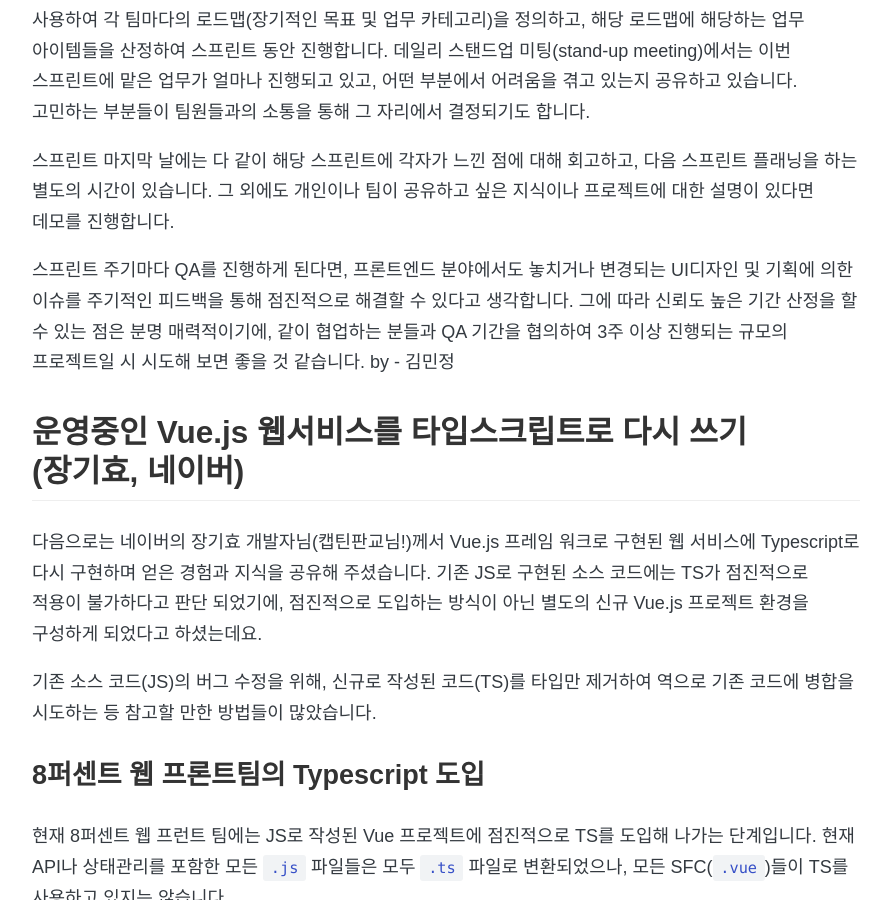
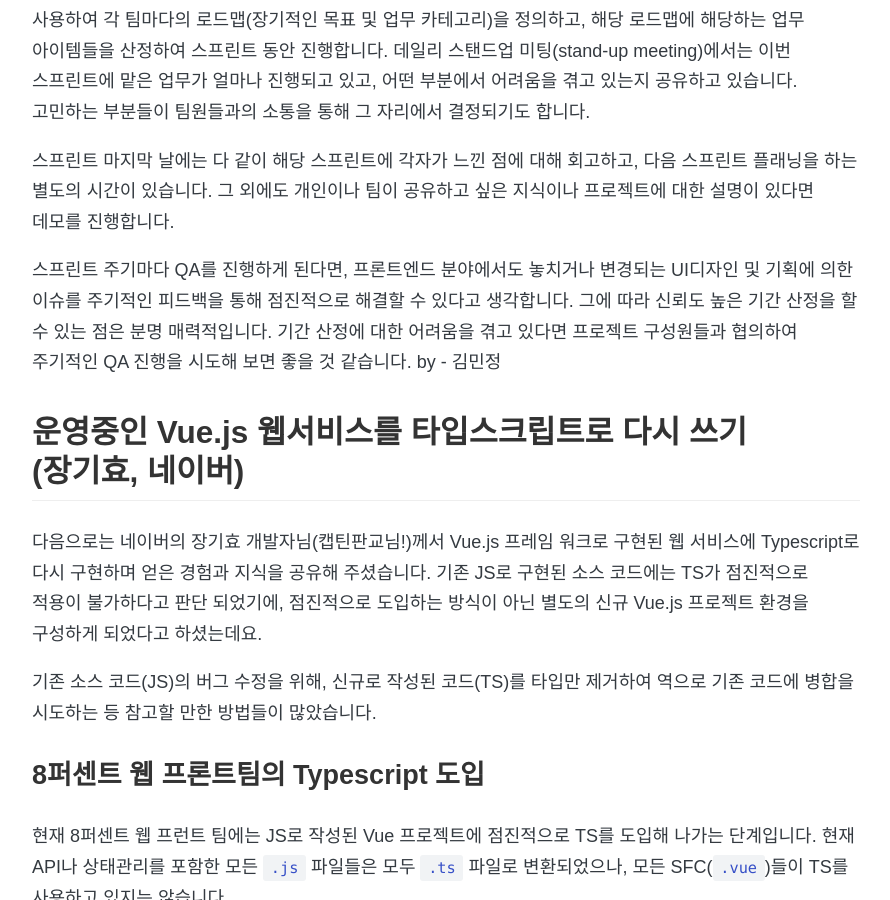
Before and after one commit to 8percent/8percent.github.io, a Jekyll site: the page built from _posts/2022-09-08-신입개발자의_인프콘2022_참가_후기.md, in a window 1280 px wide and 900 px high, scrolled down 3914 px. Shown: the whole window, without its empty margins (194-1084 px from the left). Built offline with Jekyll 4.4.1, drawn with Linux system fonts in a browser that asks for light colours; some web fonts are replaced.

Commit message:
CHG: 내용 수정

```diff
--- a/_posts/2022-09-08-신입개발자의_인프콘2022_참가_후기.md
+++ b/_posts/2022-09-08-신입개발자의_인프콘2022_참가_후기.md
@@ -52,7 +52,7 @@
 
 스프린트 마지막 날에는 다 같이 해당 스프린트에 각자가 느낀 점에 대해 회고하고, 다음 스프린트 플래닝을 하는 별도의 시간이 있습니다. 그 외에도 개인이나 팀이 공유하고 싶은 지식이나 프로젝트에 대한 설명이 있다면 데모를 진행합니다.
 
-스프린트 주기마다 QA를 진행하게 된다면, 프론트엔드 분야에서도 놓치거나 변경되는 UI디자인 및 기획에 의한 이슈를 주기적인 피드백을 통해 점진적으로 해결할 수 있다고 생각합니다. 그에 따라 신뢰도 높은 기간 산정을 할 수 있는 점은 분명 매력적이기에, 같이 협업하는 분들과 QA 기간을 협의하여 3주 이상 진행되는 규모의 프로젝트일 시 시도해 보면 좋을 것 같습니다. by - 김민정
+스프린트 주기마다 QA를 진행하게 된다면, 프론트엔드 분야에서도 놓치거나 변경되는 UI디자인 및 기획에 의한 이슈를 주기적인 피드백을 통해 점진적으로 해결할 수 있다고 생각합니다. 그에 따라 신뢰도 높은 기간 산정을 할 수 있는 점은 분명 매력적입니다. 기간 산정에 대한 어려움을 겪고 있다면 프로젝트 구성원들과 협의하여 주기적인 QA 진행을 시도해 보면 좋을 것 같습니다. by - 김민정
 
 ## **운영중인 Vue.js 웹서비스를 타입스크립트로 다시 쓰기 (장기효, 네이버)**
 
```
